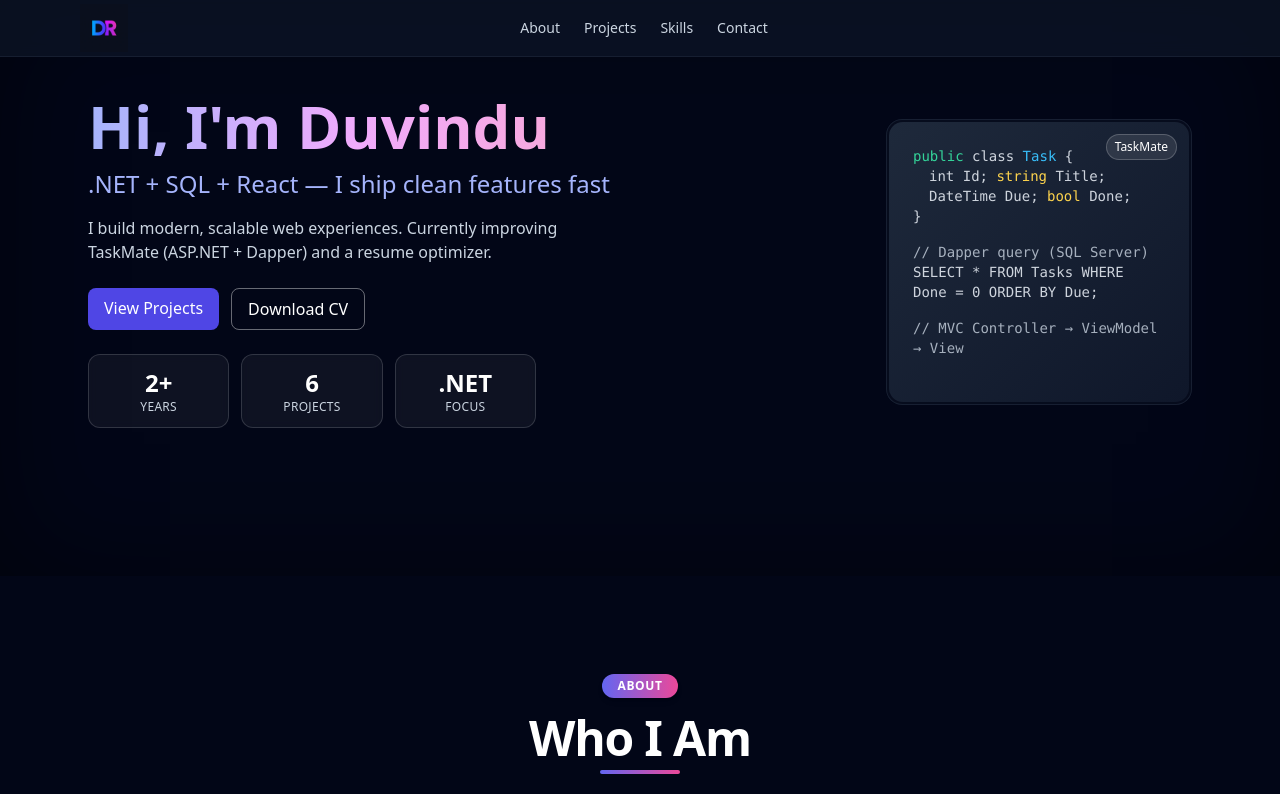
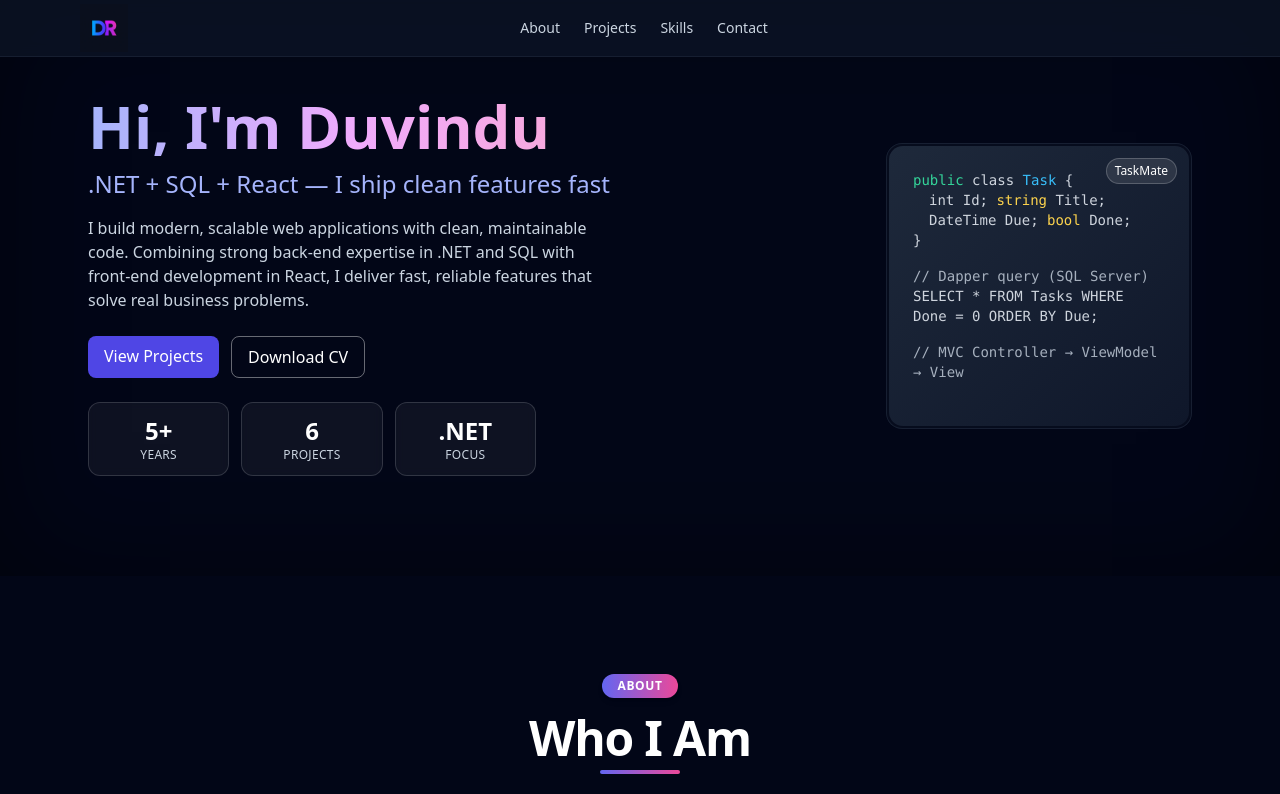
Before and after one commit to DuvinduRathnayake/Portfolio-2025, a React (Vite) app in the folder duvindu-portfolio/: page / in a window 1280 px wide. Shown: the top 794 px of the page. Built offline with nearby package versions, Linux system fonts and the light colour scheme.

Commit message:
Hero section description updated

```diff
--- a/duvindu-portfolio/src/sections/Hero.jsx
+++ b/duvindu-portfolio/src/sections/Hero.jsx
@@ -34,8 +34,10 @@ export default function Hero() {
             .NET + SQL + React — I ship clean features fast
           </h2>
           <p className='mt-4 max-w-xl text-slate-300'>
-            I build modern, scalable web experiences. Currently improving
-            TaskMate (ASP.NET + Dapper) and a resume optimizer.
+            I build modern, scalable web applications with clean, maintainable
+            code. Combining strong back-end expertise in .NET and SQL with
+            front-end development in React, I deliver fast, reliable features
+            that solve real business problems.
           </p>
 
           <div className='mt-6 flex flex-wrap gap-3'>
@@ -56,7 +58,7 @@ export default function Hero() {
           {/* Stat strip */}
           <div className='mt-6 grid grid-cols-3 gap-3 max-w-md text-center'>
             {[
-              { k: 'Years', v: '2+' },
+              { k: 'Years', v: '5+' },
               { k: 'Projects', v: '6' },
               { k: 'Focus', v: '.NET' },
             ].map((s) => (
```
